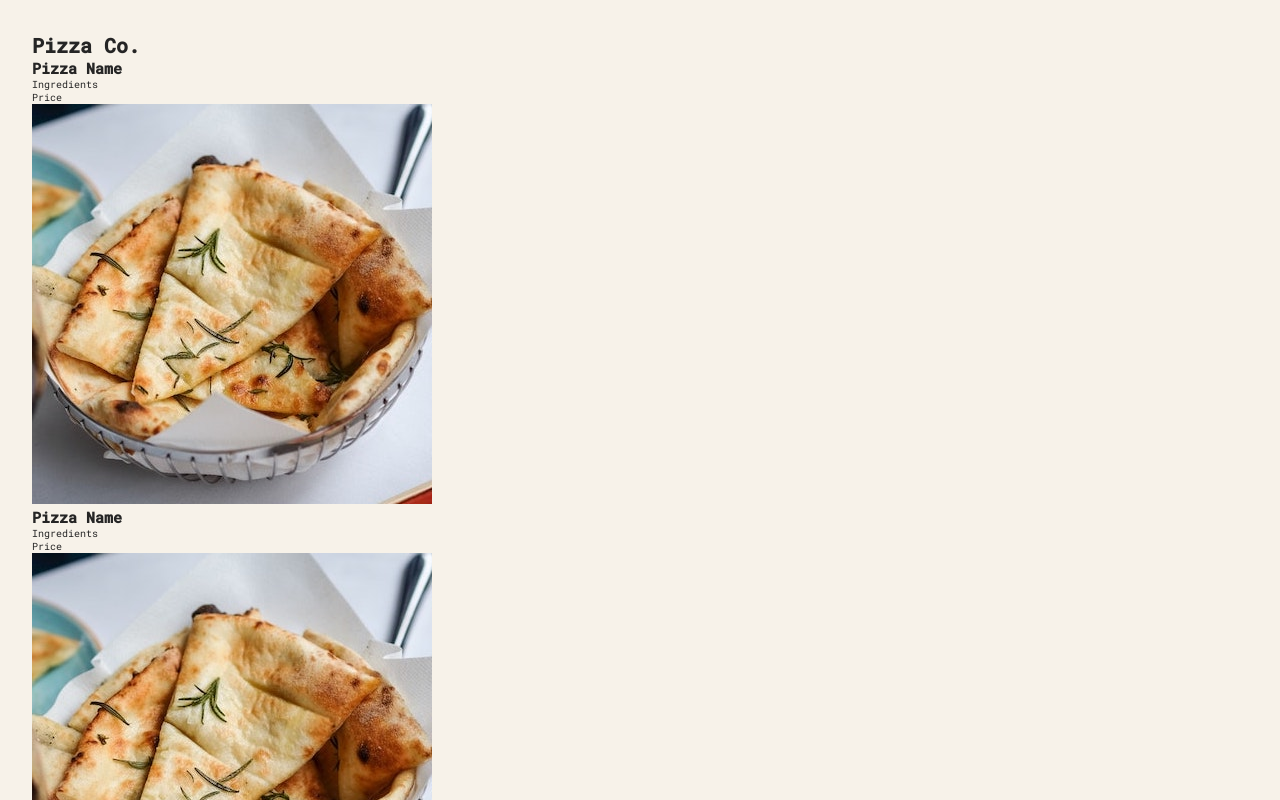
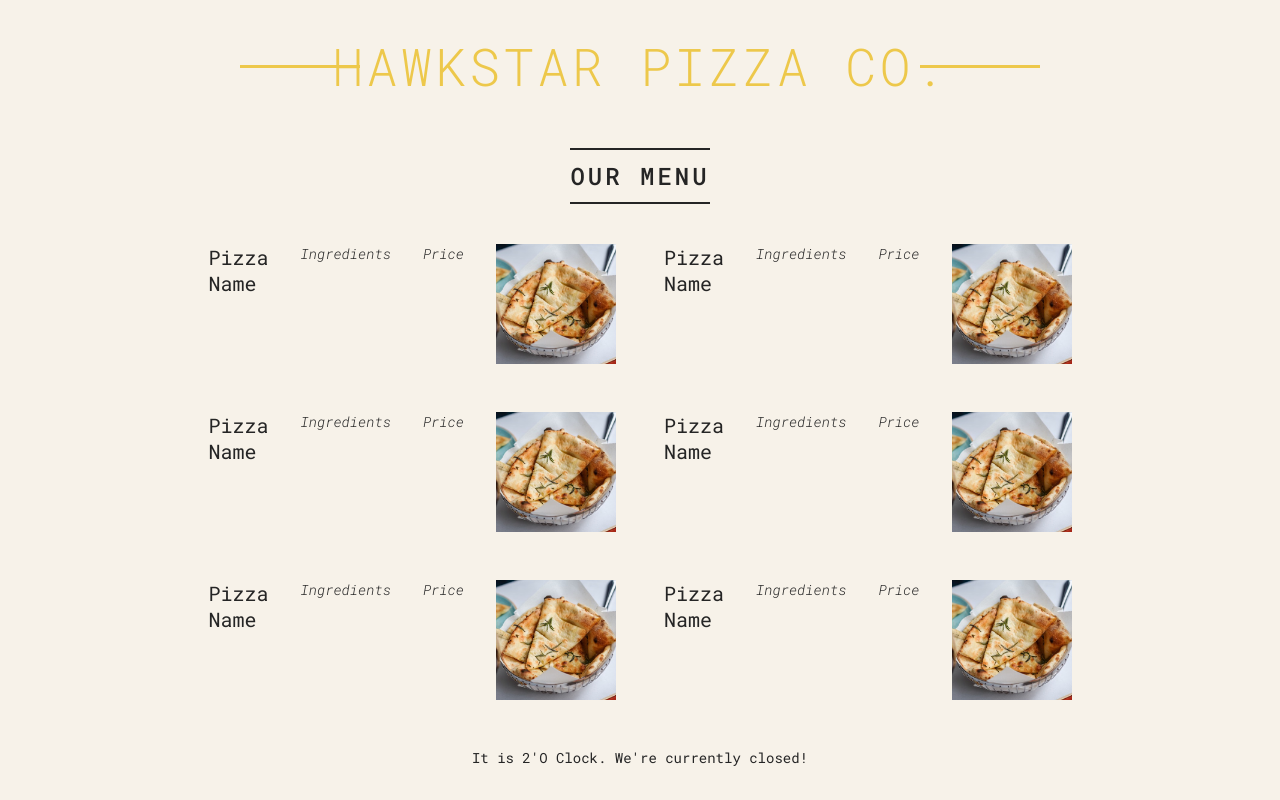
Before and after one commit to Shahbaaz92/Pizza-App, a React (Vite) app: page / in a window 1280 px wide. Shown: the top 800 px of the page. Built offline with nearby package versions, Linux system fonts and the light colour scheme.

Commit message:
Update app

```diff
--- a/index.html
+++ b/index.html
@@ -8,7 +8,7 @@
       href="src/assets/pizza-svgrepo-com.svg"
       type="image/x-icon"
     />
-    <title>React Pizza Co.</title>
+    <title>Hawkstar Pizza Co.</title>
   </head>
   <body>
     <div id="root"></div>
--- a/src/App.jsx
+++ b/src/App.jsx
@@ -1,16 +1,15 @@
 // import { useState } from 'react'
-import Pizza from "./components/Pizza";
+
+import Header from "./components/Header";
+import Menu from "./components/Menu";
+import Footer from "./components/Footer";
 
 function App() {
   return (
-    <div>
-      <h1>Pizza Co.</h1>
-      <Pizza />
-      <Pizza />
-      <Pizza />
-      <Pizza />
-      <Pizza />
-      <Pizza />
+    <div className="container">
+      <Header />
+      <Menu />
+      <Footer />
     </div>
   );
 }
--- /dev/null
+++ b/src/components/Footer.jsx
@@ -0,0 +1,13 @@
+function Footer() {
+  const hour = new Date().getHours();
+  return (
+    <footer className="footer">
+      <p>
+        It is {hour}'O Clock. We're currently{" "}
+        {hour >= 22 || hour < 9 ? "closed" : "open"}!
+      </p>
+    </footer>
+  );
+}
+
+export default Footer;
--- /dev/null
+++ b/src/components/Header.jsx
@@ -0,0 +1,9 @@
+function Header() {
+  return (
+    <header className="header">
+      <h1>Hawkstar Pizza Co.</h1>
+    </header>
+  );
+}
+
+export default Header;
--- /dev/null
+++ b/src/components/Menu.jsx
@@ -0,0 +1,18 @@
+import Pizza from "./Pizza";
+function Menu() {
+  return (
+    <main className="menu">
+      <h2>Our Menu</h2>
+      <section className="pizzas">
+        <Pizza />
+        <Pizza />
+        <Pizza />
+        <Pizza />
+        <Pizza />
+        <Pizza />
+      </section>
+    </main>
+  );
+}
+
+export default Menu;
--- a/src/components/Pizza.jsx
+++ b/src/components/Pizza.jsx
@@ -1,13 +1,13 @@
-import { pizzaData } from "../data";
+// import { pizzaData } from "../data";
 
 function Pizza() {
   return (
-    <div>
-      <h2>Pizza Name</h2>
+    <article className="pizza">
+      <h3>Pizza Name</h3>
       <p>Ingredients</p>
       <p>Price</p>
       <img src="pizzas/focaccia.jpg" alt="Focaccia " />
-    </div>
+    </article>
   );
 }
 
```
